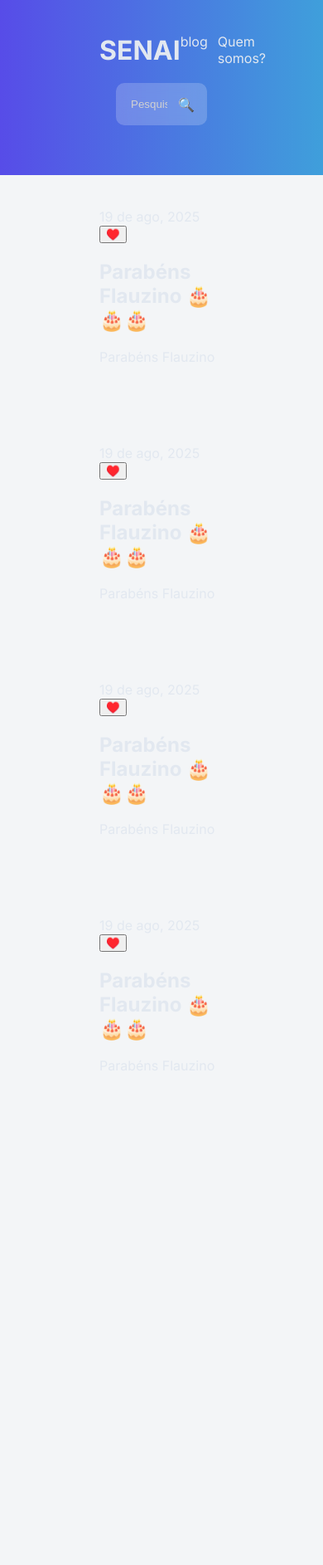
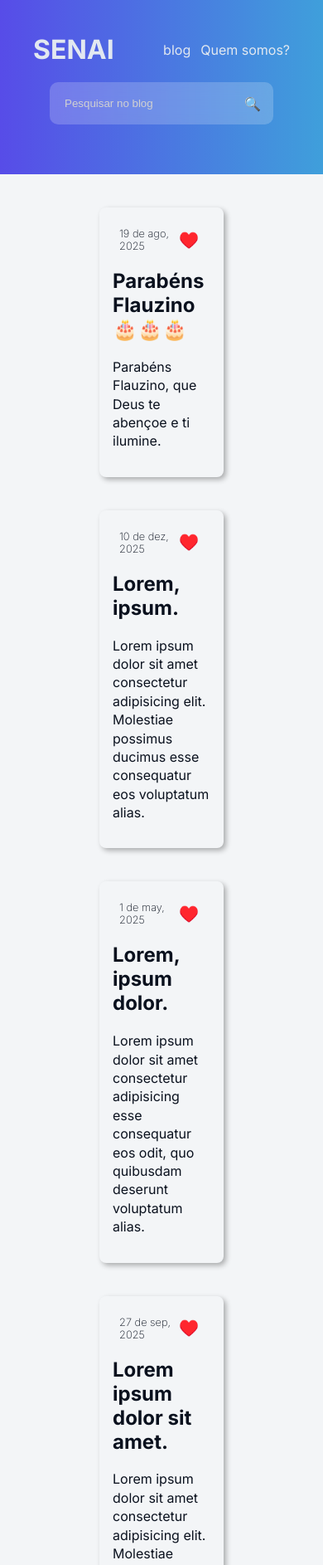
Before and after one commit to Brenno-dos-Santos/Blog, a plain HTML site: page index.html in a window 390 px wide. Shown: the top 1886 px of the page at 83% size. Before the commit the page ends 1350 px from the top, so only its background shows below. Drawn offline with Linux system fonts and the light colour scheme.

Commit message:
terminado

```diff
--- a/index.html
+++ b/index.html
@@ -37,45 +37,53 @@
             <button class="like">♥️</button>
           </div>
           <a href="noticia.html">
-            <h2 class="Artigo-title">Parabéns Flauzino 🎂🎂🎂</h2>
+            <h2 class="artigo-title">Parabéns Flauzino 🎂🎂🎂</h2>
           </a>
-          <p class="article-content">Parabéns Flauzino</p>
+          <p class="article-content">
+            Parabéns Flauzino, que Deus te abençoe e ti ilumine.
+          </p>
         </article>
-      </section>
-      <section class="artigos">
+
         <article class="article-card">
           <div class="article-header">
-            <span class="date">19 de ago, 2025</span>
+            <span class="date">10 de dez, 2025</span>
             <button class="like">♥️</button>
           </div>
           <a href="noticia.html">
-            <h2 class="Artigo-title">Parabéns Flauzino 🎂🎂🎂</h2>
+            <h2 class="artigo-title">Lorem, ipsum.</h2>
           </a>
-          <p class="article-content">Parabéns Flauzino</p>
+          <p class="article-content">
+            Lorem ipsum dolor sit amet consectetur adipisicing elit. Molestiae
+            possimus ducimus esse consequatur eos voluptatum alias.
+          </p>
         </article>
-      </section>
-      <section class="artigos">
+
         <article class="article-card">
           <div class="article-header">
-            <span class="date">19 de ago, 2025</span>
+            <span class="date">1 de may, 2025</span>
             <button class="like">♥️</button>
           </div>
           <a href="noticia.html">
-            <h2 class="Artigo-title">Parabéns Flauzino 🎂🎂🎂</h2>
+            <h2 class="artigo-title">Lorem, ipsum dolor.</h2>
           </a>
-          <p class="article-content">Parabéns Flauzino</p>
+          <p class="article-content">
+            Lorem ipsum dolor sit amet consectetur adipisicing esse consequatur eos odit, quo quibusdam deserunt
+            voluptatum alias.
+          </p>
         </article>
-      </section>
-      <section class="artigos">
+
         <article class="article-card">
           <div class="article-header">
-            <span class="date">19 de ago, 2025</span>
+            <span class="date">27 de sep, 2025</span>
             <button class="like">♥️</button>
           </div>
           <a href="noticia.html">
-            <h2 class="Artigo-title">Parabéns Flauzino 🎂🎂🎂</h2>
+            <h2 class="artigo-title">Lorem ipsum dolor sit amet.</h2>
           </a>
-          <p class="article-content">Parabéns Flauzino</p>
+          <p class="article-content">
+            Lorem ipsum dolor sit amet consectetur adipisicing elit. Molestiae
+
+          </p>
         </article>
       </section>
     </main>
--- a/style.css
+++ b/style.css
@@ -8,6 +8,7 @@ body{
     margin: 0;
     padding: 0;
 }
+
 a{
     color: inherit;
     text-decoration: none;
@@ -66,3 +67,64 @@ header nav ul{
     flex-wrap: wrap;
 
 }
+.article-card{
+    border-color: #f4f5f7;
+    color: #0a111e;
+    box-shadow: 3px 3px 6px rgba(0, 0,0,0.3);
+    padding: 16px;
+    border-radius: 8px;
+    width: 100%;
+}
+.article-header{
+    display: flex;
+    justify-content: space-between;
+    margin: 8px;
+    font-weight: 200;
+}
+.artigo-title{
+    font-weight: bolder;
+}
+.article-content{
+    line-height: 1.4;
+}
+.like{
+    background: none;
+    border: none;
+    font-size: 1.5em;
+}
+@media(max-width:768px){
+   .article-header{
+    font-size: 0.8em;
+   }
+   header, .articles{
+    padding: 40px;
+   }
+}
+
+    .noticias-title{
+        color: black;
+padding-left: 400px;
+    }
+    .artigo-content{
+        color: black;
+    }
+    .news{
+        display: flex;
+        justify-content:start ;
+        flex-direction: column;
+        margin: 40px 320px;
+        padding: 40px;
+      max-width: 1200px;
+      background-color: #ffffff;
+      box-shadow: 0 2px 10px rgba(0, 0, 0, 0.1);
+      border-radius: 20px;
+
+
+    }
+     img{
+        width: 100%;
+        height: 600px;
+    }
+    .news-body{
+        color: black;
+    }
```
Also changed, not shown: noticias.html (+29 -1 lines), img/scorsese-1024x868.jpeg (added).
